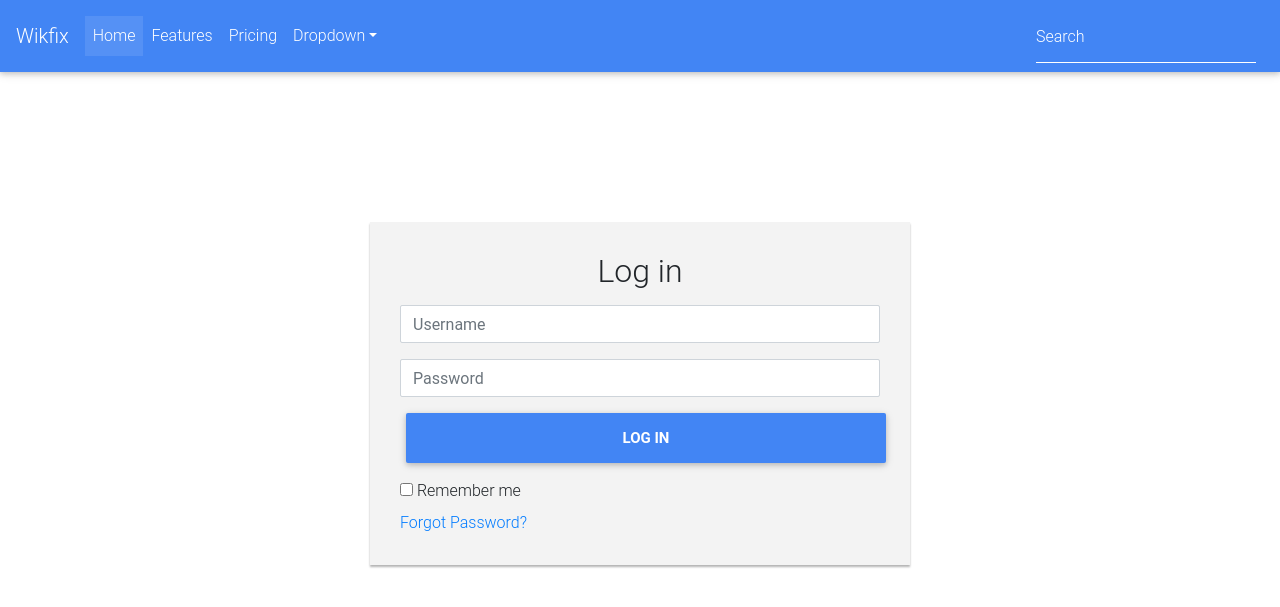
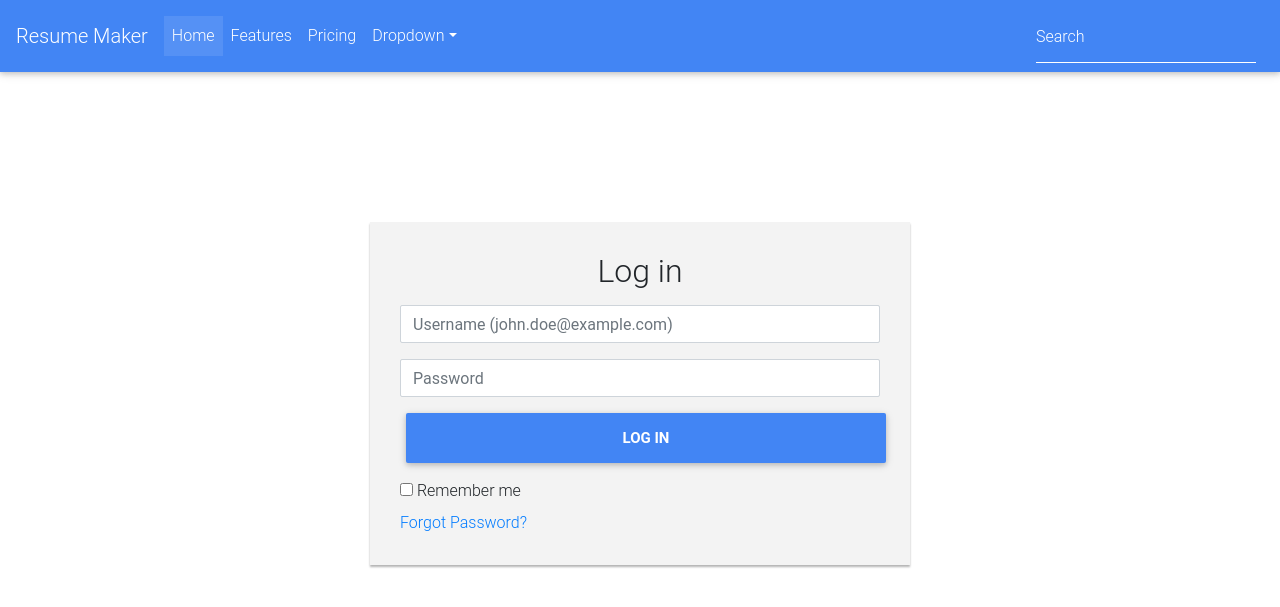
Before and after one commit to sriramrakshtih/CS561-Project, a PHP site: page /login.html in a window 1280 px wide. Shown: the top 607 px of the page. Run offline with PHP 8.4, Linux system fonts and the light colour scheme; some libraries are stand-ins or nearby versions; some web fonts are replaced.

Commit message:
integration of frontend and backend for login and signup

```diff
--- a/WikfixResume/css/login_style.css
+++ b/WikfixResume/css/login_style.css
@@ -1,14 +1,14 @@
-.login-form {
+.login-div {
 	width: 540px;
   	margin: 150px auto;
 }
-  .login-form form {
+  .login-div form {
   	margin-bottom: 15px;
       background: #f3f3f3;
-      box-shadow: 0px 2px 2px rgba(0, 0, 0, 0.3);
+      box-shadow: 0 2px 2px rgba(0, 0, 0, 0.3);
       padding: 30px;
   }
-  .login-form h2 {
+  .login-div h2 {
       margin: 0 0 15px;
   }
   .form-control, .btn {
--- a/WikfixResume/css/style.css
+++ b/WikfixResume/css/style.css
@@ -1,20 +1,17 @@
-body
-{
-	margin 0;
-	padding 0;
-
+body {
+    margin: 0;
+    padding: 0;
 }
 
-.sign-up-form
-{
+.sign-up-div {
     width: 300px;
-		box-shadow: 0 0 3px 0 rgba(0,0,0,0.3);
-		background: #ADD8E6
+    box-shadow: 0 0 3px 0 rgba(0, 0, 0, 0.3);
+    background: #ADD8E6;
     padding: 20px;
     margin: 8% auto 0;
     text-align: center;
 }
-.row2
-{
+
+.row2 {
 
 }
--- a/WikfixResume/login.html
+++ b/WikfixResume/login.html
@@ -7,27 +7,30 @@
     <meta http-equiv="x-ua-compatible" content="ie=edge">
     <title>Log in</title>
     <script src="https://ajax.googleapis.com/ajax/libs/jquery/1.12.4/jquery.min.js"></script>
+    <script src="js/modules/events-handler.js"></script>
     <link rel="stylesheet" href="https://use.fontawesome.com/releases/v5.8.2/css/all.css">
     <link href="css/bootstrap.min.css" rel="stylesheet">
     <link href="css/mdb.min.css" rel="stylesheet">
     <link href="css/style.css" rel="stylesheet">
     <link href="css/login_style.css" rel="stylesheet">
 
+    <!--<script>
+        if(sessionStorage.getItem('token')) {
+            window.location.replace('welcome.html');
+        }
+    </script>-->
 </head>
 
 <body>
 <header>
     <nav class="navbar navbar-expand-lg navbar-dark primary-color">
-
-		<a class="navbar-brand" href="#">Wikfix </a>
-
+        <a class="navbar-brand" href="#">Resume Maker</a>
         <button class="navbar-toggler" type="button" data-toggle="collapse" data-target="#basicExampleNav"
                 aria-controls="basicExampleNav" aria-expanded="false" aria-label="Toggle navigation">
             <span class="navbar-toggler-icon"></span>
         </button>
 
         <div class="collapse navbar-collapse" id="basicExampleNav">
-
             <ul class="navbar-nav mr-auto">
                 <li class="nav-item active">
                     <a class="nav-link" href="#">Home
@@ -40,7 +43,6 @@
                 <li class="nav-item">
                     <a class="nav-link" href="#">Pricing</a>
                 </li>
-
                 <li class="nav-item dropdown">
                     <a class="nav-link dropdown-toggle" id="navbarDropdownMenuLink" data-toggle="dropdown"
                        aria-haspopup="true" aria-expanded="false">Dropdown</a>
@@ -50,7 +52,6 @@
                         <a class="dropdown-item" href="#">Something else here</a>
                     </div>
                 </li>
-
             </ul>
 
             <form class="form-inline">
@@ -59,19 +60,18 @@
                 </div>
             </form>
         </div>
-
     </nav>
 </header>
 
-
-	<div class="login-form">
-    <form action="/examples/actions/confirmation.php" method="post">
+<div class="login-div">
+    <form method="post" id="login-form">
         <h2 class="text-center">Log in</h2>
         <div class="form-group">
-            <input type="text" class="form-control" placeholder="Username" required="required">
+            <input type="email" class="form-control" id="email" placeholder="Username (john.doe@example.com)"
+                   required="required">
         </div>
         <div class="form-group">
-            <input type="password" class="form-control" placeholder="Password" required="required">
+            <input type="password" class="form-control" id="password" placeholder="Password" required="required">
         </div>
         <div class="form-group">
             <button type="submit" class="btn btn-primary btn-block">Log in</button>
```
Also changed, not shown: WikfixResume/index.html (+41 -7 lines), 3 other files. Lines whose indentation alone changed are shown as unchanged.
